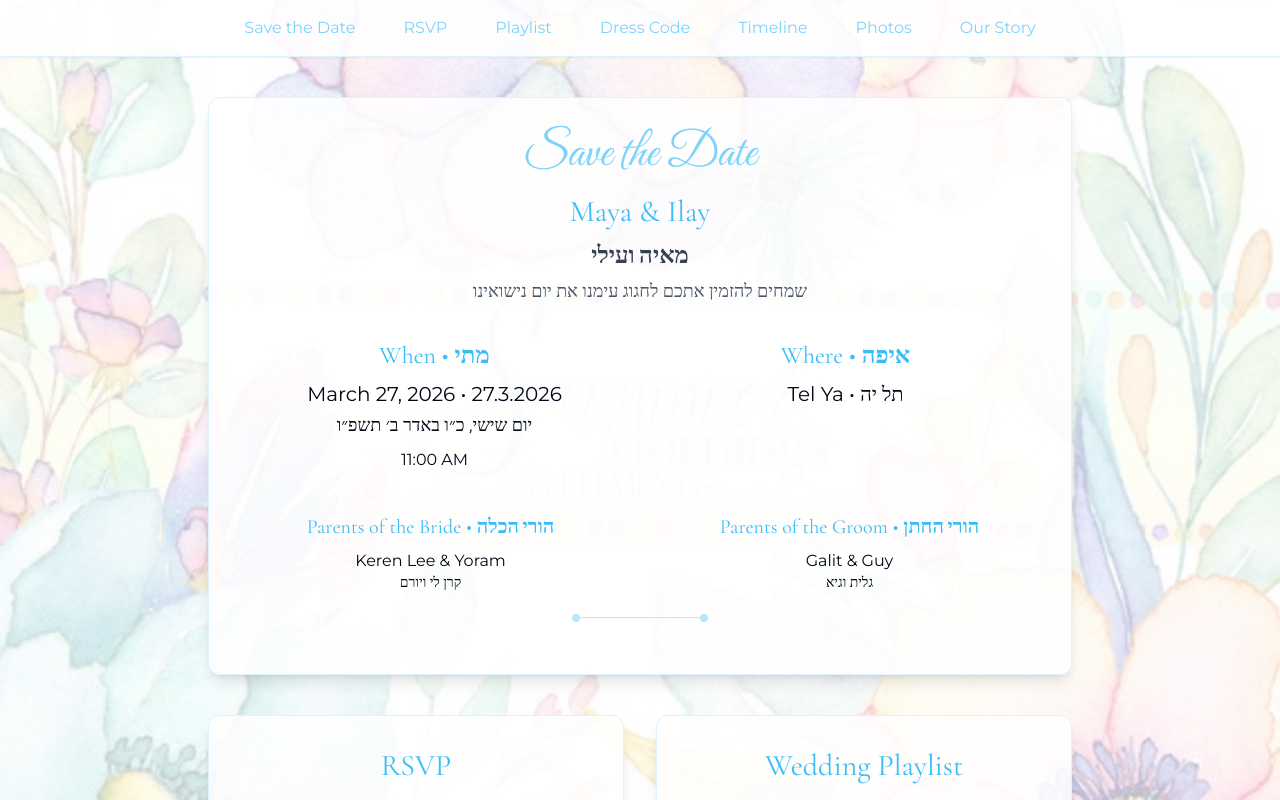
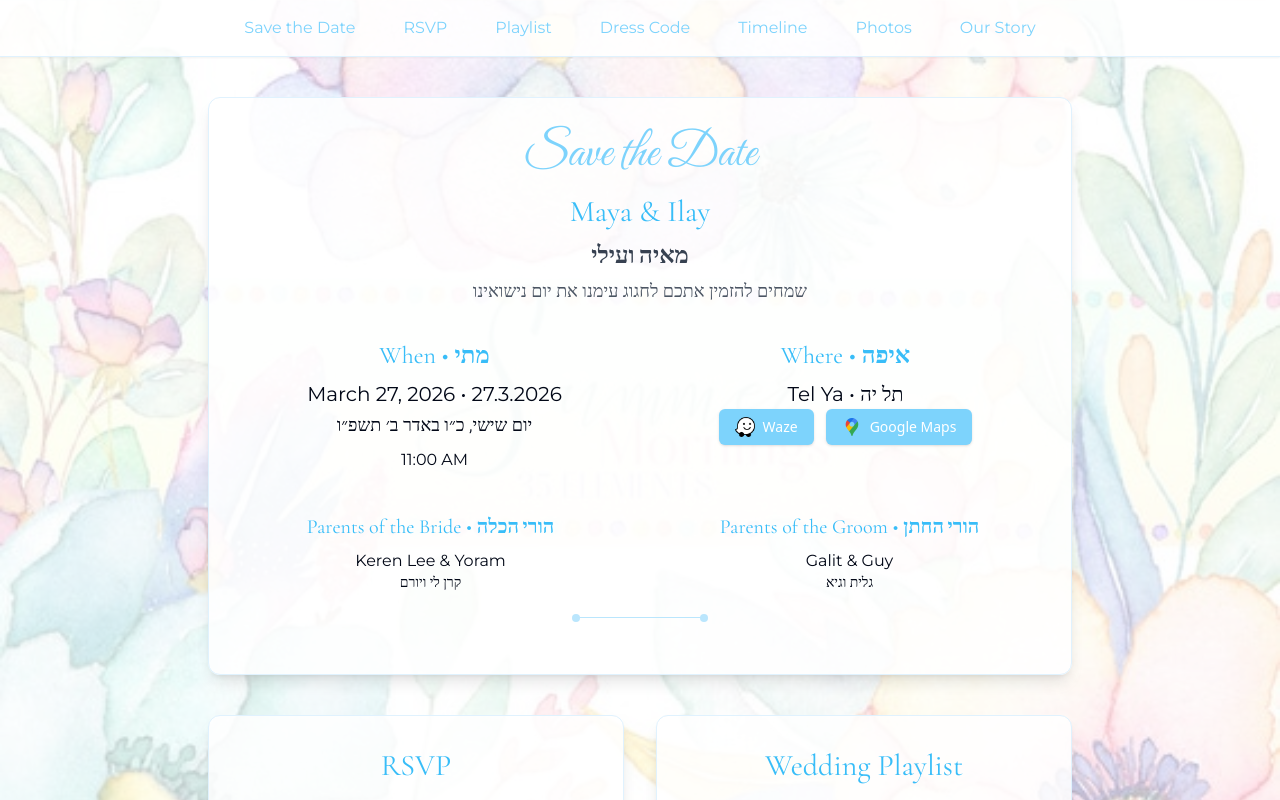
Before and after one commit to mayamalka/Boho-Morning-Wedding, a Next.js app in the folder boho-wedding-site/: page /wedding in a window 1280 px wide. Shown: the top 800 px of the page. Built offline with nearby package versions, Linux system fonts and the light colour scheme; a web font is replaced by a local one.

Commit message:
add google maps and waze icons

```diff
--- a/boho-wedding-site/src/app/wedding/page.tsx
+++ b/boho-wedding-site/src/app/wedding/page.tsx
@@ -141,6 +141,36 @@ export default function WeddingSite() {
               <div>
                 <h3 className="text-sky-400 text-2xl font-['Cormorant_Garamond'] mb-2">Where • <span className="font-['Amatic_SC'] font-bold">איפה</span></h3>
                 <p className="font-['Montserrat'] text-xl">Tel Ya • <span className="font-['Heebo'] font-light">תל יה</span></p>
+
+                {/* Navigation Buttons */}
+                <div className="flex gap-3 justify-center">
+                  <Button
+                    onClick={() => window.open("https://waze.com/ul?q=תל-יה גן אירועים בשרון", "_blank")}
+                    className="bg-sky-300 hover:bg-sky-400 text-white px-4 py-2 flex items-center gap-2"
+                  >
+                    <Image
+                      src="/images/waze-icon.png"
+                      alt="Waze"
+                      width={20}
+                      height={20}
+                      className="object-contain"
+                    />
+                    Waze
+                  </Button>
+                  <Button
+                    onClick={() => window.open("https://maps.app.goo.gl/oqydMYaL4VU1c4VeA", "_blank")}
+                    className="bg-sky-300 hover:bg-sky-400 text-white px-4 py-2 flex items-center gap-2"
+                  >
+                    <Image
+                      src="/images/google-maps-icon.png"
+                      alt="Google Maps"
+                      width={20}
+                      height={20}
+                      className="object-contain"
+                    />
+                    Google Maps
+                  </Button>
+                </div>
               </div>
             </div>
 
```
Also changed, not shown: boho-wedding-site/public/images/google-maps-icon.png (added), boho-wedding-site/public/images/waze-icon.png (added).
